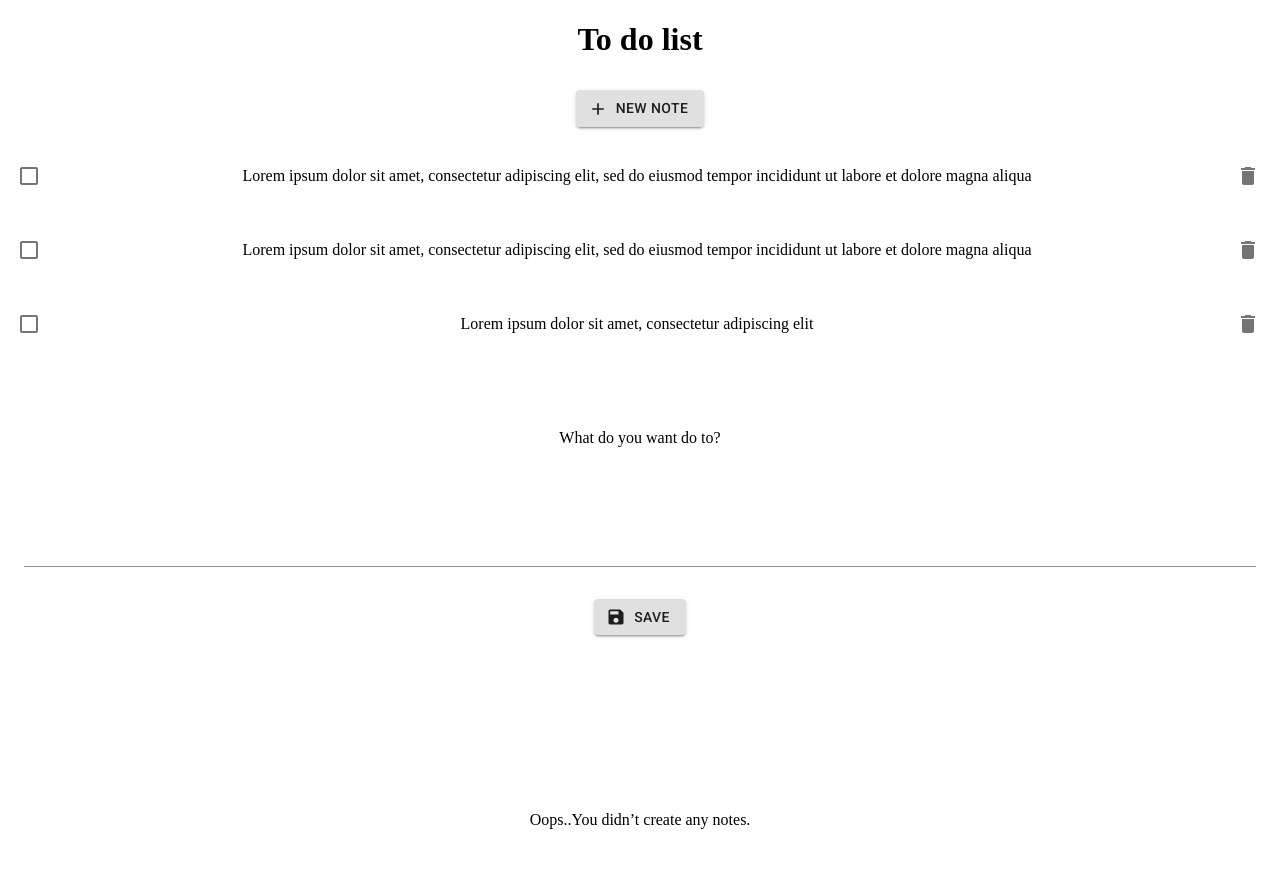
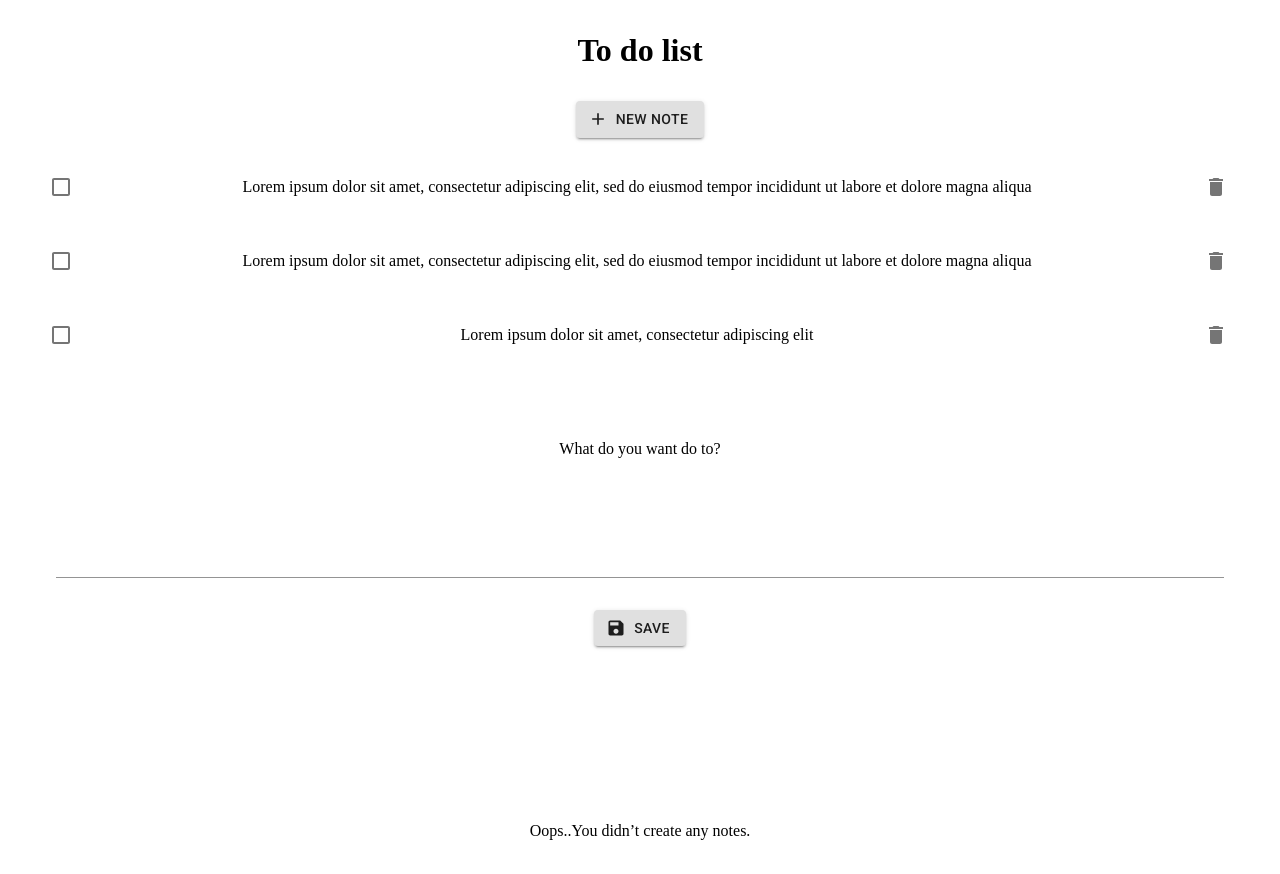
Before and after one commit to reactnatal/todolist-app, a React (Vite) app: page / in a window 1280 px wide. Shown: the top 874 px of the page. Built offline with nearby package versions, Linux system fonts and the light colour scheme.

Commit message:
update app style

```diff
--- a/src/App.scss
+++ b/src/App.scss
@@ -1,5 +1,9 @@
 .app {
   text-align: center;
+  margin: 1em;
+  @media (min-width: 768px) {
+    margin: 2em;
+  }
   & h1 {
     margin-bottom: 1em;
   }
```
